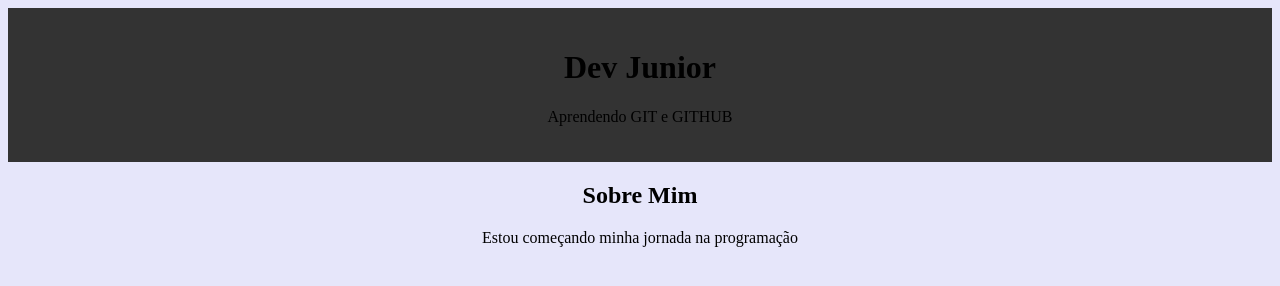
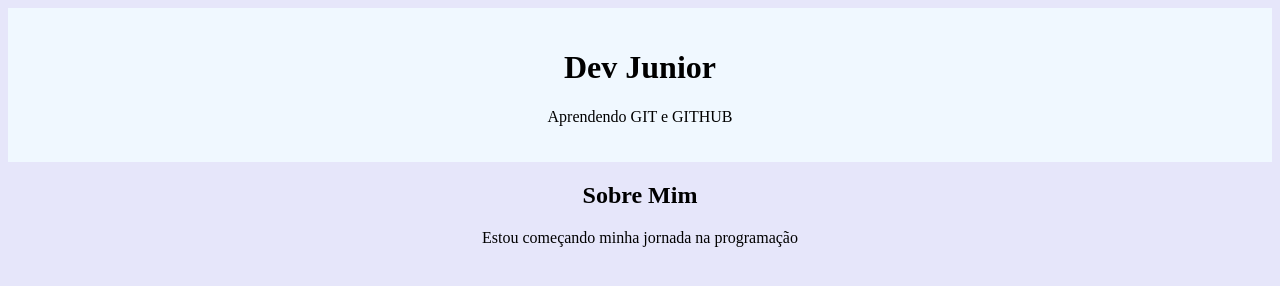
Before and after one commit to gabrieldebuzz/aulas-git-github, a plain HTML site: page index.html in a window 1280 px wide. Drawn offline with Linux system fonts and the light colour scheme.

Commit message:
Alterei a cor de fundo para Aliceblue

```diff
--- a/style.css
+++ b/style.css
@@ -6,6 +6,6 @@ body{
 }
 
 header{
-    background-color: #333;
+    background-color: aliceblue;
     padding: 20px;
 }
```
